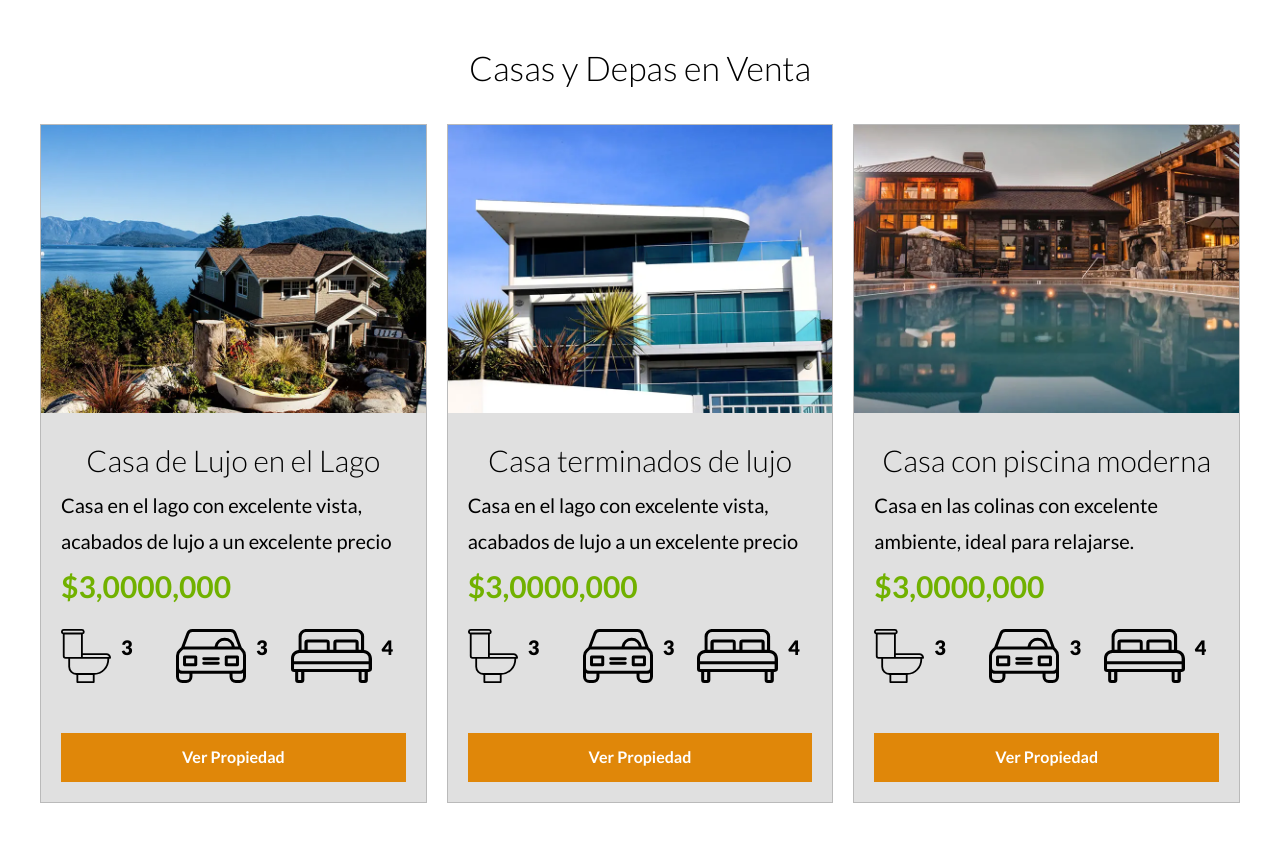
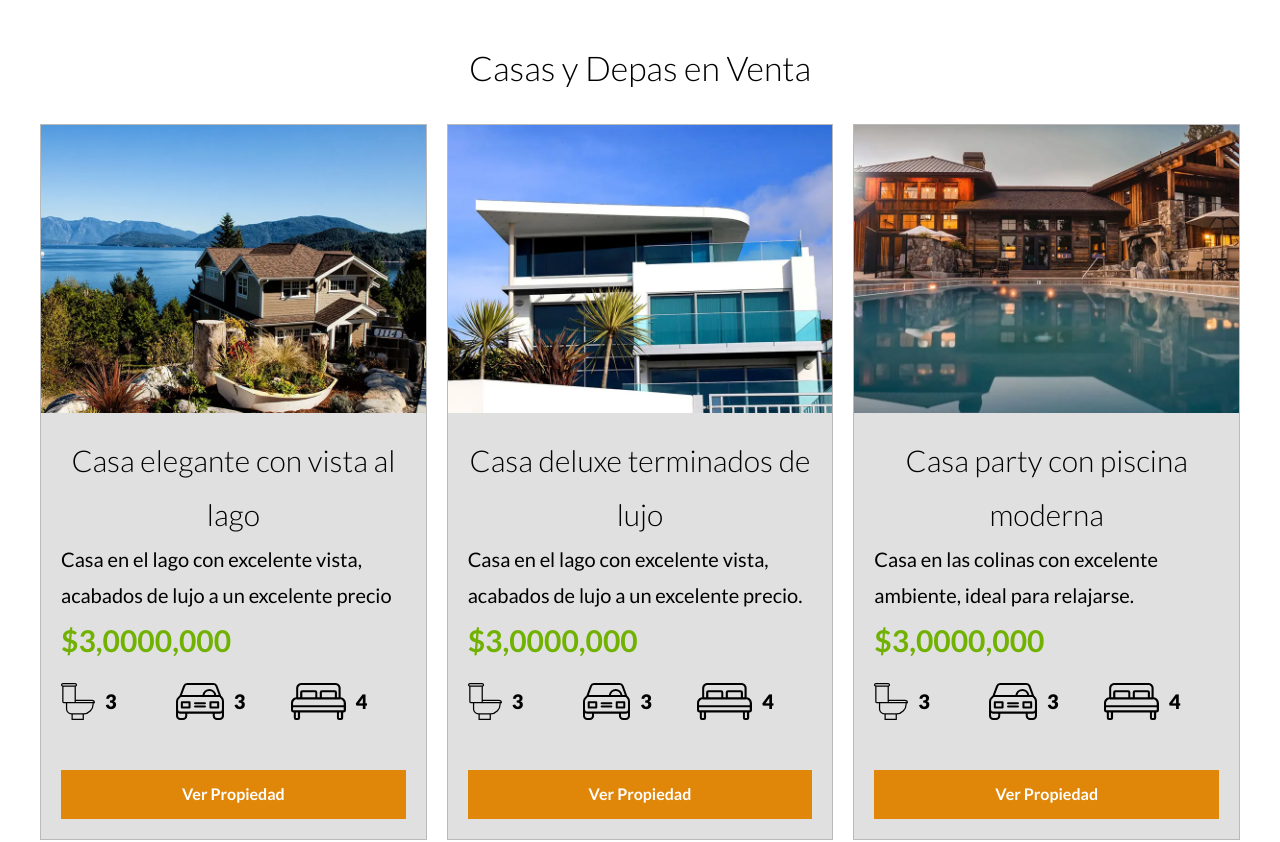
Before and after one commit to MsNutria/BienesRaices, a website: page index.html in a window 1280 px wide. Shown: the part 1300-2142 px from the top of the page. Drawn offline with Linux system fonts and the light colour scheme.

Commit message:
Arreglos a los anuncios

```diff
--- a/index.html
+++ b/index.html
@@ -71,7 +71,7 @@
                 </picture>
 
                 <div class="contenido-anuncio">
-                    <h3>Casa de Lujo en el Lago</h3>
+                    <h3>Casa elegante con vista al lago</h3>
                     <p>Casa en el lago con excelente vista, acabados de lujo a un excelente precio</p>
                     <p class="precio">$3,0000,000</p>
 
@@ -104,8 +104,8 @@
                 </picture>
 
                 <div class="contenido-anuncio">
-                    <h3>Casa terminados de lujo</h3>
-                    <p>Casa en el lago con excelente vista, acabados de lujo a un excelente precio</p>
+                    <h3>Casa deluxe terminados de lujo</h3>
+                    <p>Casa en el lago con excelente vista, acabados de lujo a un excelente precio.</p>
                     <p class="precio">$3,0000,000</p>
 
                     <ul class="iconos-caracteristicas">
@@ -137,7 +137,7 @@
                 </picture>
 
                 <div class="contenido-anuncio">
-                    <h3>Casa con piscina moderna</h3>
+                    <h3>Casa party con piscina moderna</h3>
                     <p>Casa en las colinas con excelente ambiente, ideal para relajarse.</p>
                     <p class="precio">$3,0000,000</p>
 
--- a/src/scss/layout/_anuncios.scss
+++ b/src/scss/layout/_anuncios.scss
@@ -1,13 +1,13 @@
 @include tablet {
     .contenedor-anuncios {
-        @include grid(3,2rem);
+        @include grid(3, 2rem);
     }
 }
 
 .anuncio {
     background-color: lighten(#D3D3D3, 5);
     border: 1px solid darken(#D3D3D3, 10);
-    margin-bottom: 3rem;
+    margin-bottom: 2rem;
 
     .contenido-anuncio {
         padding: 2rem;
@@ -36,7 +36,7 @@
         display: flex;
 
         img {
-            flex: 0 0 5rem;
+            flex: 0 0 3rem;
             margin-right: 1rem;
         }
         p {
```
Also changed, not shown: anuncios.html (+2 -2 lines), build/css/app.css, 1 other file.
